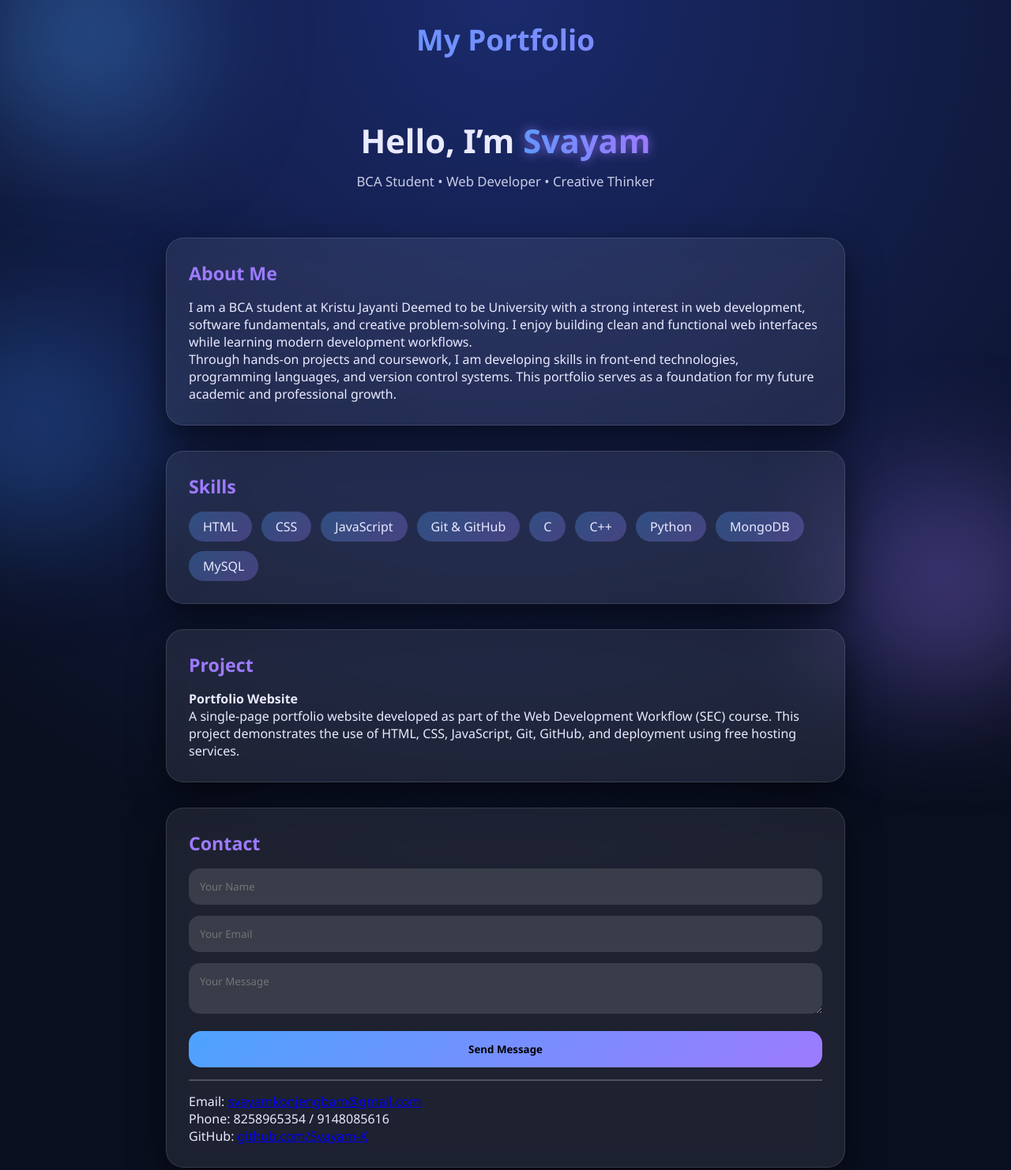
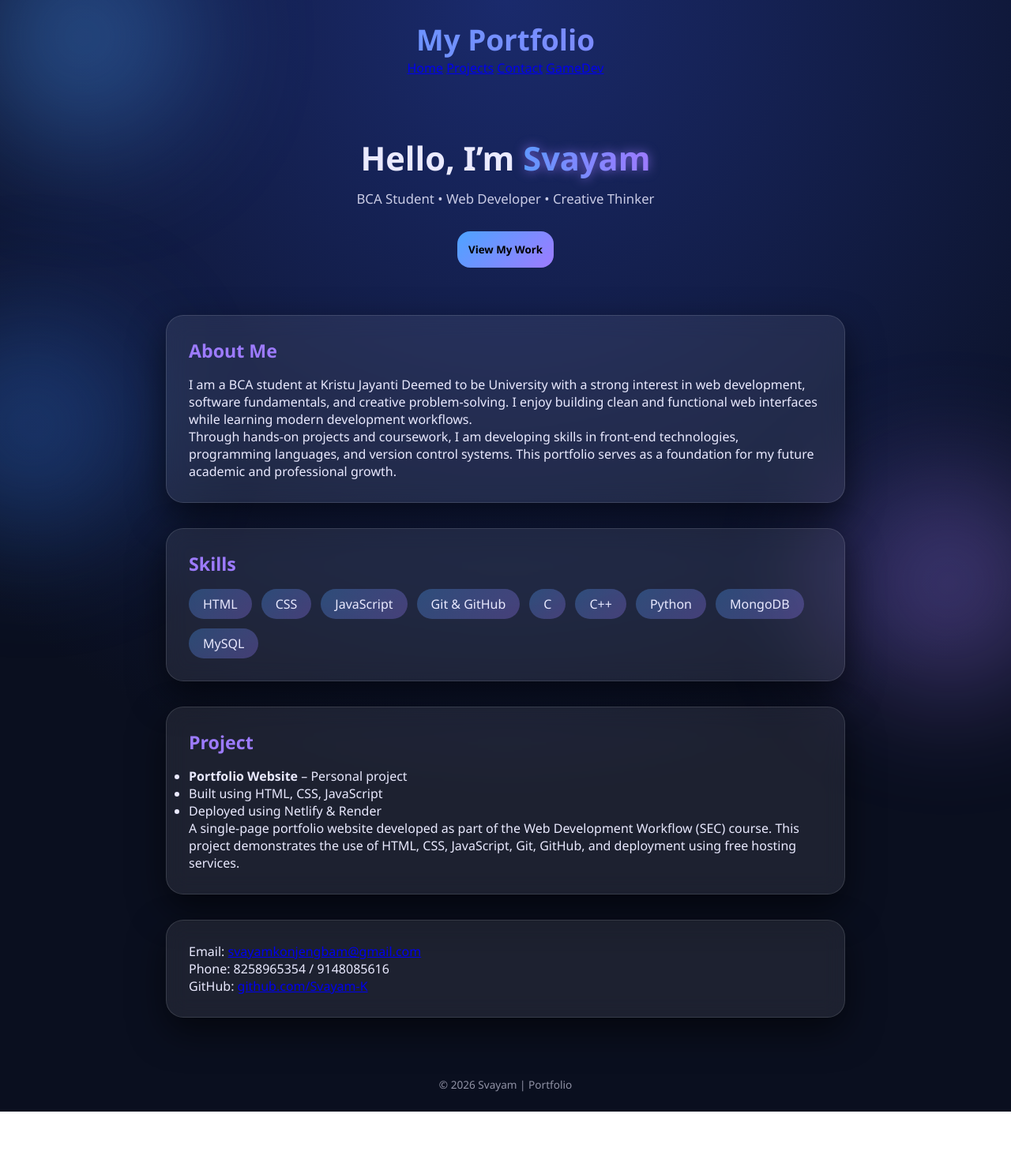
Before and after one commit to Svayam-K/Portfolio-63, a plain HTML site: page index.html in a window 1280 px wide. Shown: the top 1482 px of the page at 79% size. After the commit the page ends 1408 px from the top, so only its background shows below. Drawn offline with Linux system fonts and the light colour scheme.

Commit message:
Update index.html

```diff
--- a/index.html
+++ b/index.html
@@ -13,14 +13,26 @@
     <div class="blob three"></div>
 
     <nav>
-        <h1>My Portfolio</h1>
+    	<h1>My Portfolio</h1>
+    	<div class="nav-links">
+        	<a href="index.html">Home</a>
+        	<a href="projects.html">Projects</a>
+        	<a href="contact.html">Contact</a>
+	        <a href="gamedev.html">GameDev</a>
+    	</div>
     </nav>
 
     <main>
         <section class="hero">
-            <h2>Hello, I’m <span class="highlight glow">Svayam</span></h2>
-            <p>BCA Student • Web Developer • Creative Thinker</p>
-        </section>
+    		<h2>Hello, I’m <span class="highlight glow">Svayam</span></h2>
+    		<p>BCA Student • Web Developer • Creative Thinker</p>
+
+    		<br>
+
+    			<a href="projects.html">
+        		<button>View My Work</button>
+    		</a>
+	</section>
 
         <section class="card">
             <h3>About Me</h3>
@@ -55,7 +67,11 @@
 
         <section class="card">
             <h3>Project</h3>
-            <p><strong>Portfolio Website</strong></p>
+            <ul>
+    		<li><strong>Portfolio Website</strong> – Personal project</li>
+    		<li>Built using HTML, CSS, JavaScript</li>
+    		<li>Deployed using Netlify & Render</li>
+	    </ul>
             <p>
                 A single-page portfolio website developed as part of the Web Development
                 Workflow (SEC) course. This project demonstrates the use of HTML, CSS,
@@ -63,20 +79,7 @@
             </p>
         </section>
 
-        <section class="card">
-    <h3>Contact</h3>
-
-    <form id="contactForm">
-        <input type="text" id="name" placeholder="Your Name" required>
-        <input type="email" id="email" placeholder="Your Email" required>
-        <textarea id="message" placeholder="Your Message" required></textarea>
-        <button type="submit">Send Message</button>
-    </form>
-
-    <p id="status"></p>
-
-    <hr style="margin: 15px 0; opacity: 0.3;">
-
+<section class="card contact-bar">
     <p>Email: <a href="mailto:svayamkonjengbam@gmail.com">svayamkonjengbam@gmail.com</a></p>
     <p>Phone: 8258965354 / 9148085616</p>
     <p>GitHub: <a href="https://github.com/Svayam-K" target="_blank">github.com/Svayam-K</a></p>
```
